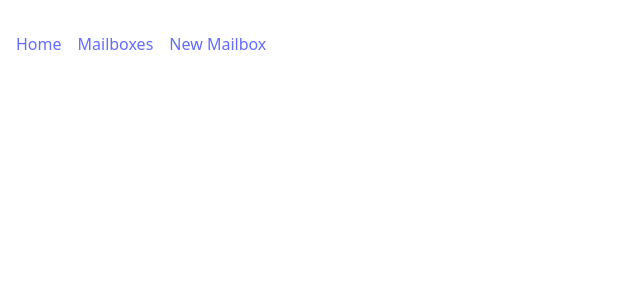
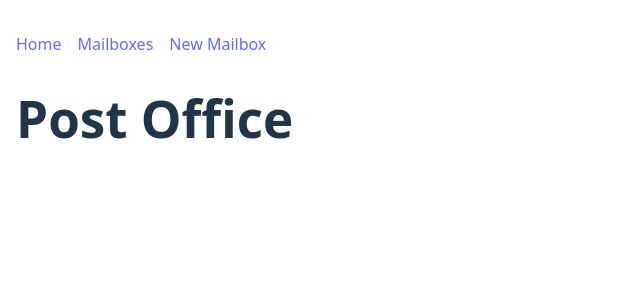
Before and after one commit to PratikshaDPai/react-router-dom-lab, a React (Vite) app: page / in a window 1280 px wide. Shown: the top 300 px of the page, without its empty margins (0-640 px from the left). Built offline with nearby package versions, Linux system fonts and the light colour scheme.

Commit message:
Add default Route

```diff
--- a/src/App.jsx
+++ b/src/App.jsx
@@ -25,6 +25,14 @@ const App = () => {
       <NavBar />
       <Routes>
         <Route
+          path="/"
+          element={
+            <main>
+              <h1>Post Office</h1>
+            </main>
+          }
+        />
+        <Route
           path="/mailboxes"
           element={<MailboxList mailboxes={mailboxes} />}
         />
```
